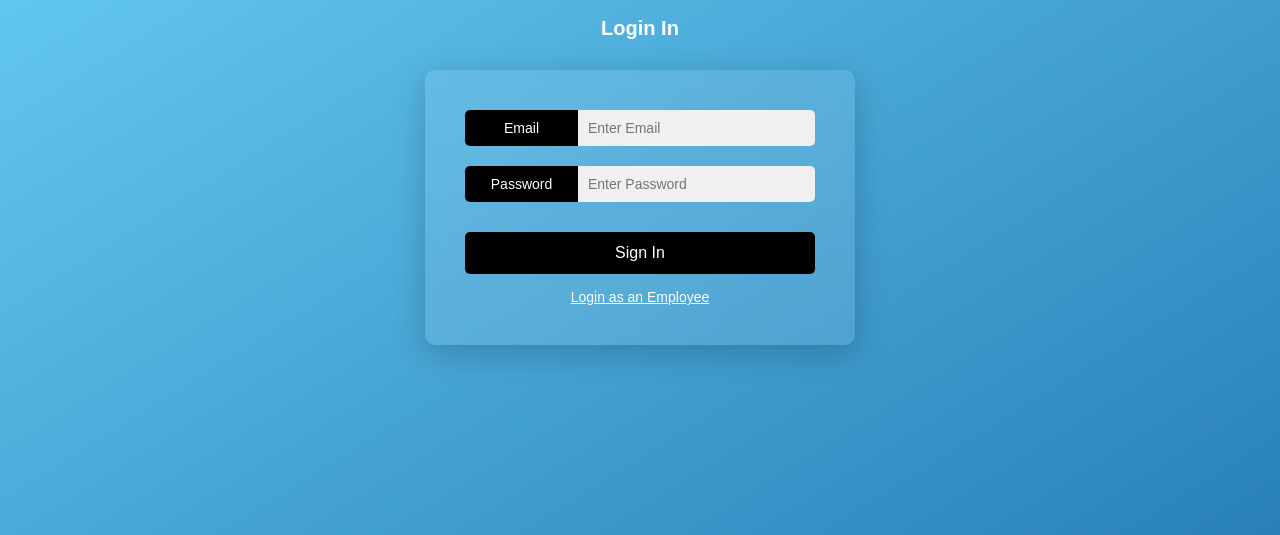
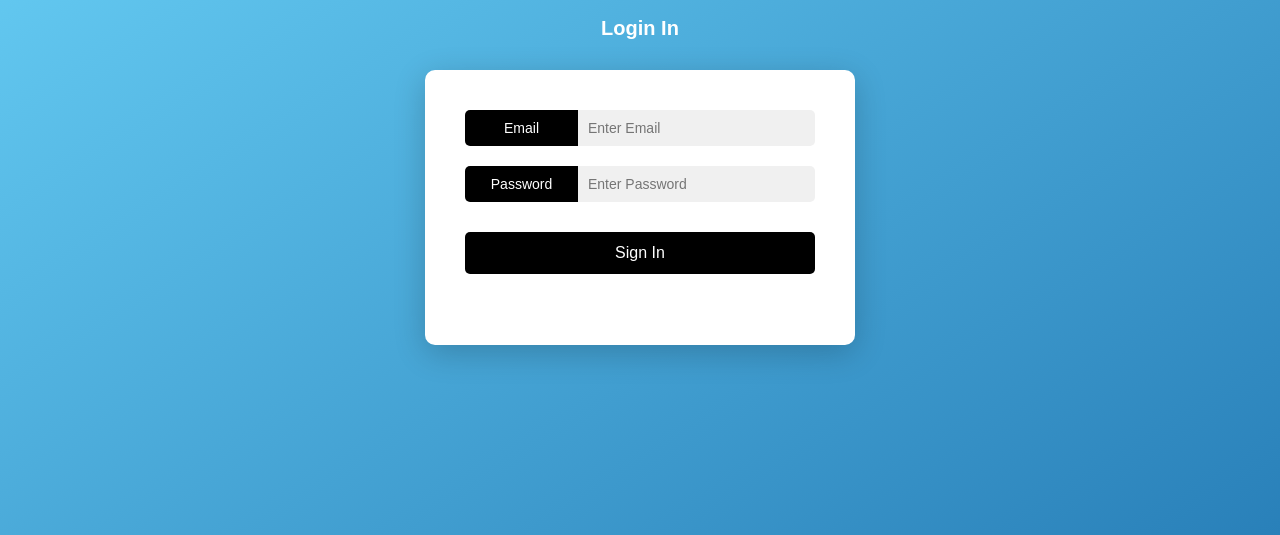
Before and after one commit to htp-rg/Humanresources3, a plain HTML site: page login.html in a window 1280 px wide. Shown: the part 265-800 px from the top of the page. Drawn offline with Linux system fonts and the light colour scheme.

Commit message:
Update login.html

```diff
--- a/login.html
+++ b/login.html
@@ -26,7 +26,7 @@
       margin-bottom: 30px;
     }
     .login-container {
-      background: rgba(255, 255, 255, 0.1);
+      background: white;
       backdrop-filter: blur(10px);
       padding: 40px;
       border-radius: 10px;
```
